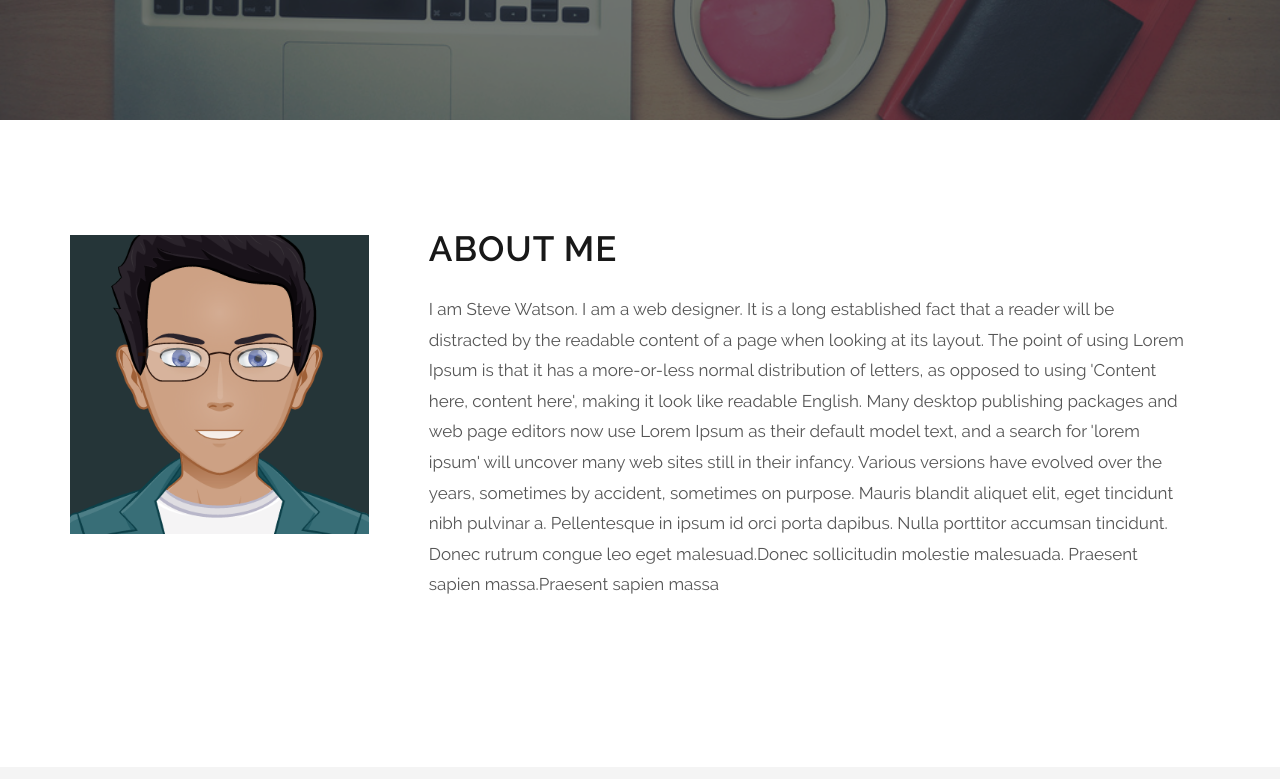
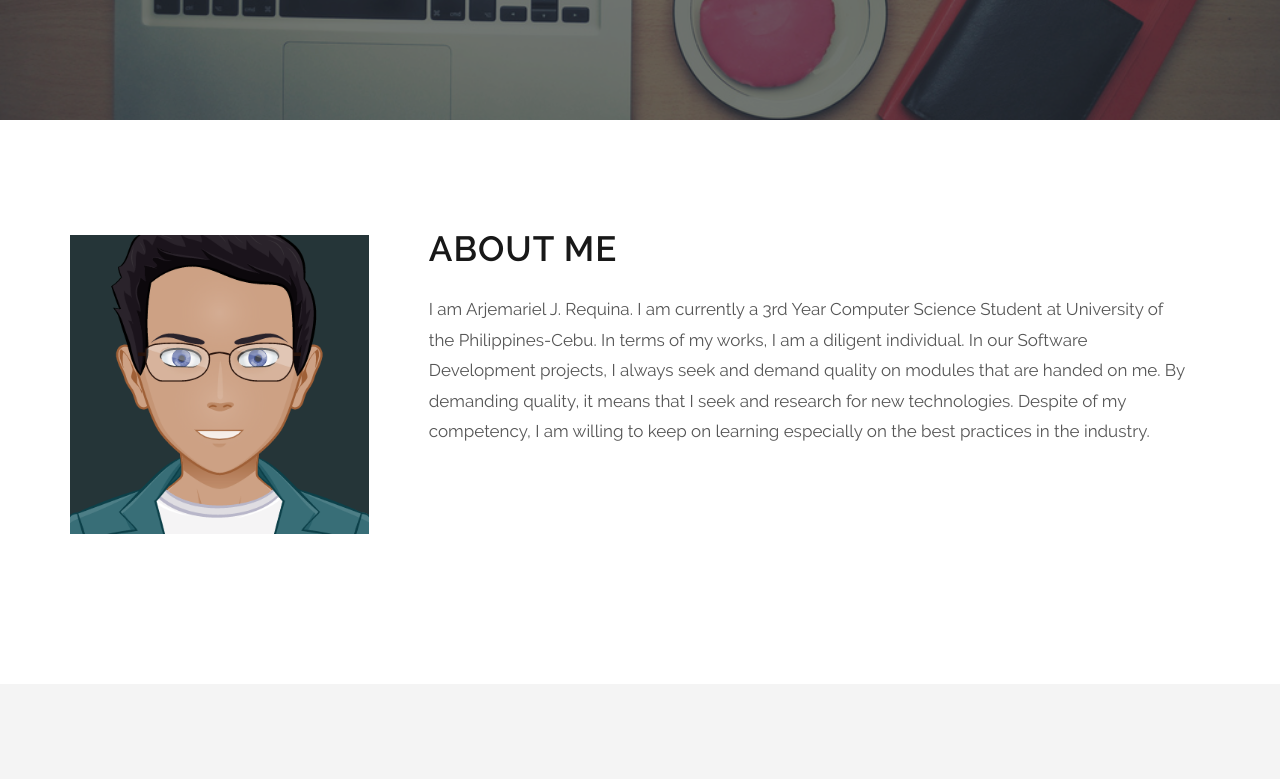
Before and after one commit to ajrequina/Personal-Website, a plain HTML site: page index.html in a window 1280 px wide. Shown: the part 580-1359 px from the top of the page. Drawn offline with Linux system fonts and the light colour scheme.

Commit message:
Modified the about me section text

```diff
--- a/index.html
+++ b/index.html
@@ -41,8 +41,8 @@
 					<img class="my-image" src="img/avatar.png"></img>
 					<summary class="content">
 						<h1>About Me</h1>
-						<p>I am Steve Watson. I am a web designer. It is a long established fact that a reader will be distracted by the readable content of a page when looking at its layout. The point of using Lorem Ipsum is that it has a more-or-less normal distribution of letters, as opposed to using 'Content here, content here', making it look like readable English. Many desktop publishing packages and web page editors now use Lorem Ipsum as their default model text, and a search for 'lorem ipsum' will uncover many web sites still in their infancy. Various versions have evolved over the years, sometimes by accident, sometimes on purpose.
-						Mauris blandit aliquet elit, eget tincidunt nibh pulvinar a. Pellentesque in ipsum id orci porta dapibus. Nulla porttitor accumsan tincidunt. Donec rutrum congue leo eget malesuad.Donec sollicitudin molestie malesuada. Praesent sapien massa.Praesent sapien massa
+						<p>I am Arjemariel J. Requina. I am currently a 3rd Year Computer Science Student at University of the Philippines-Cebu.
+						In terms of my works, I am a diligent individual. In our Software Development projects, I always seek and demand quality on modules that are handed on me. By demanding quality, it means that I seek and research for new technologies. Despite of my competency, I am willing to keep on learning especially on the best practices in the industry.
 						</p>
 					</summary>
 				</div>
```
